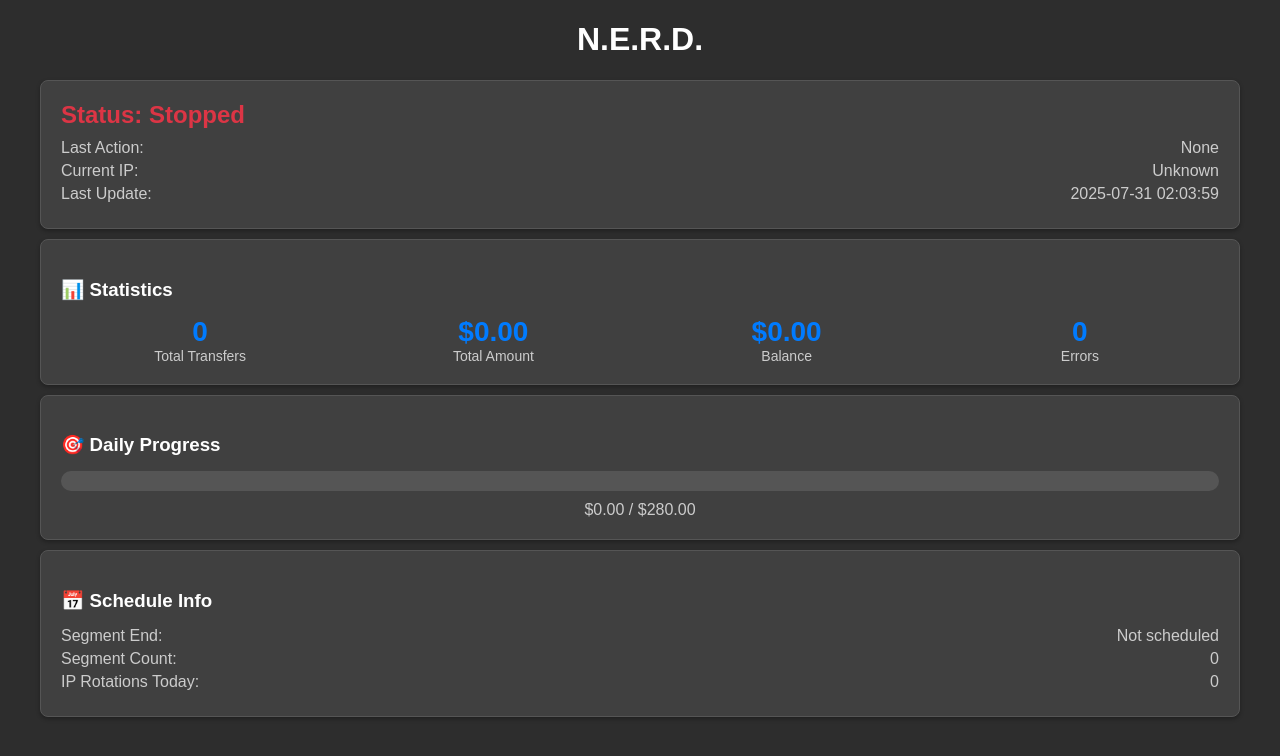
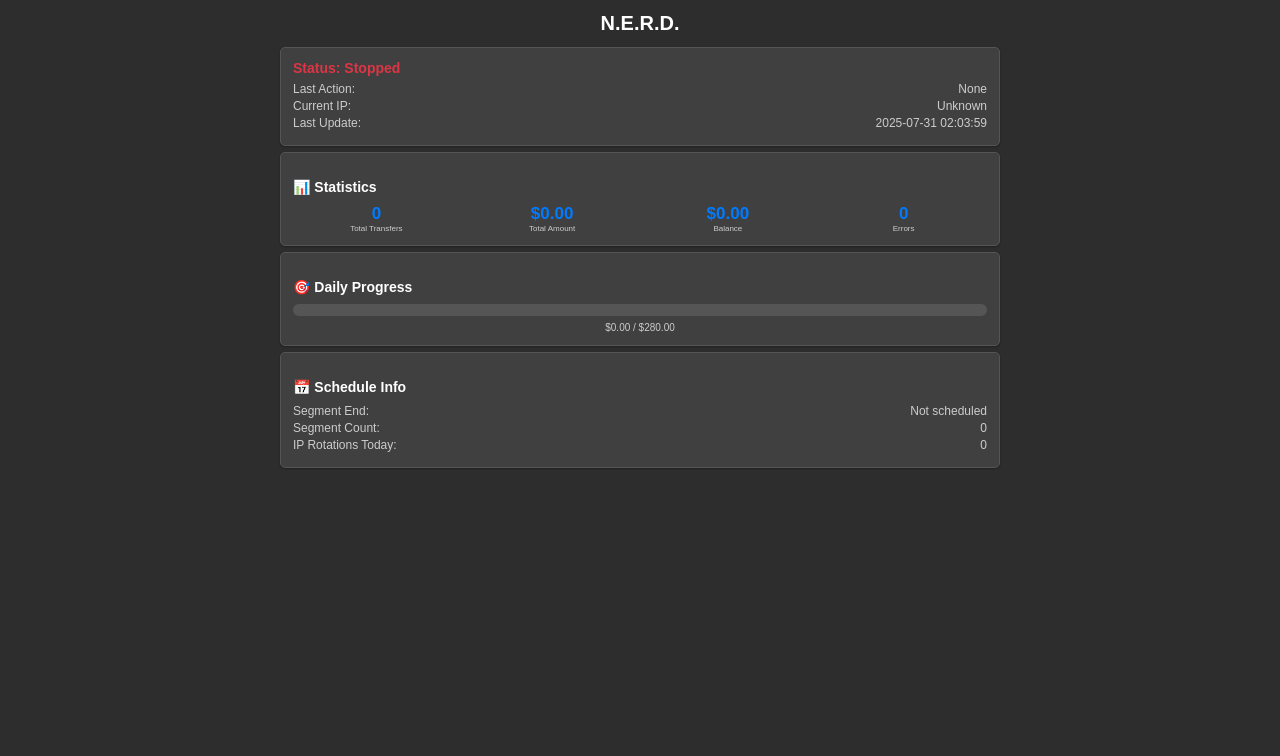
Before and after one commit to xxcxq1e/NERD, a Flask app: page / in a window 1280 px wide. Shown: the top 756 px of the page. Run offline with Flask 3, Linux system fonts and the light colour scheme; data that the repository does not hold is empty.

Commit message:
Assistant checkpoint: Minimized dashboard elements by 40% for better fit
Assistant generated file changes:
- templates/dashboard.html: Reduce all sizes by 40% for better screen fit, Reduce progress text size

---

User prompt:

Minimize every thing by 40% and make it fit screen.

Replit-Commit-Author: Assistant
Replit-Commit-Session-Id: 214e798f-6a0f-4d95-8a0f-e6b7b508e7b1

```diff
--- a/templates/dashboard.html
+++ b/templates/dashboard.html
@@ -7,26 +7,26 @@
     <style>
         body {
             font-family: Arial, sans-serif;
-            margin: 20px;
+            margin: 12px;
             background: #2d2d2d;
             color: #ffffff;
         }
         .container {
-            max-width: 1200px;
+            max-width: 720px;
             margin: 0 auto;
         }
         .card {
             background: #404040;
-            padding: 20px;
-            margin: 10px 0;
-            border-radius: 8px;
-            box-shadow: 0 2px 4px rgba(0,0,0,0.3);
+            padding: 12px;
+            margin: 6px 0;
+            border-radius: 5px;
+            box-shadow: 0 1px 2px rgba(0,0,0,0.3);
             border: 1px solid #555;
         }
         .status {
-            font-size: 24px;
+            font-size: 14px;
             font-weight: bold;
-            margin-bottom: 10px;
+            margin-bottom: 6px;
         }
         .running { color: #28a745; }
         .stopped { color: #dc3545; }
@@ -34,24 +34,24 @@
         .starting { color: #17a2b8; }
         .stats {
             display: grid;
-            grid-template-columns: repeat(auto-fit, minmax(200px, 1fr));
-            gap: 15px;
+            grid-template-columns: repeat(auto-fit, minmax(120px, 1fr));
+            gap: 9px;
         }
         .stat { text-align: center; }
         .stat-value {
-            font-size: 28px;
+            font-size: 17px;
             font-weight: bold;
             color: #007bff;
         }
         .stat-label {
             color: #ccc;
-            font-size: 14px;
+            font-size: 8px;
         }
         .progress-bar {
             width: 100%;
-            height: 20px;
+            height: 12px;
             background: #555;
-            border-radius: 10px;
+            border-radius: 6px;
             overflow: hidden;
         }
         .progress-fill {
@@ -59,21 +59,22 @@
             background: #28a745;
             transition: width 0.3s;
         }
-        h1 { color: #ffffff; text-align: center; }
-        h3 { color: #ffffff; margin-bottom: 15px; }
+        h1 { color: #ffffff; text-align: center; font-size: 20px; margin: 12px 0; }
+        h3 { color: #ffffff; margin-bottom: 9px; font-size: 14px; }
         .info-row {
             display: flex;
             justify-content: space-between;
-            margin: 5px 0;
+            margin: 3px 0;
             color: #ccc;
+            font-size: 12px;
         }
         .auto-notice {
             background: #1a4d3a;
             color: #4ade80;
-            padding: 15px;
-            border-radius: 8px;
+            padding: 9px;
+            border-radius: 5px;
             text-align: center;
-            margin-bottom: 20px;
+            margin-bottom: 12px;
             border: 1px solid #22c55e;
         }
     </style>
@@ -125,7 +126,7 @@
             <div class="progress-bar">
                 <div class="progress-fill" id="dailyProgressBar" style="width: 0%"></div>
             </div>
-            <div style="text-align: center; margin-top: 10px; color: #ccc;">
+            <div style="text-align: center; margin-top: 6px; color: #ccc; font-size: 10px;">
                 <span id="dailyProgress">$0.00</span> / <span id="dailyTarget">$280.00</span>
             </div>
         </div>
```
